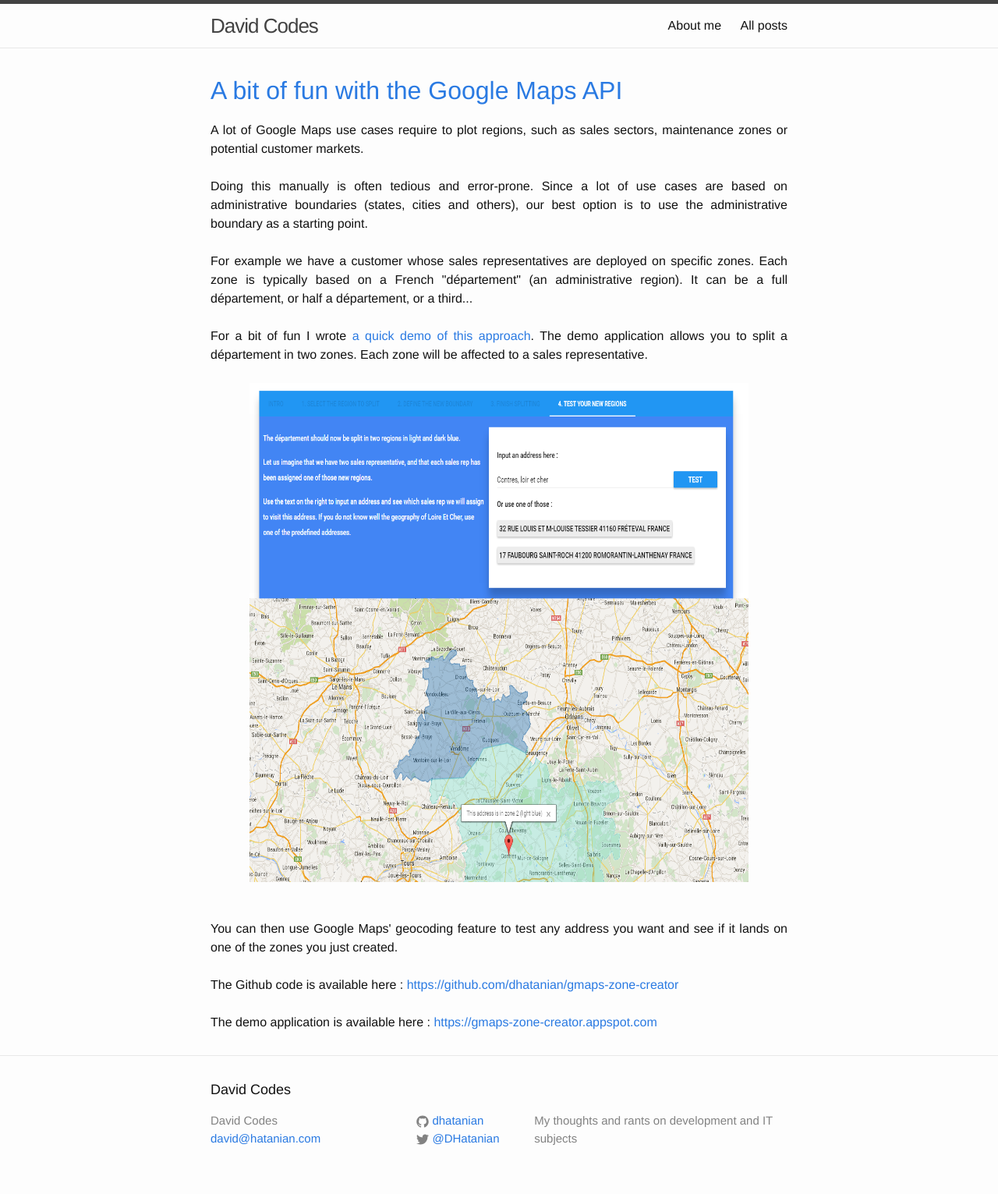
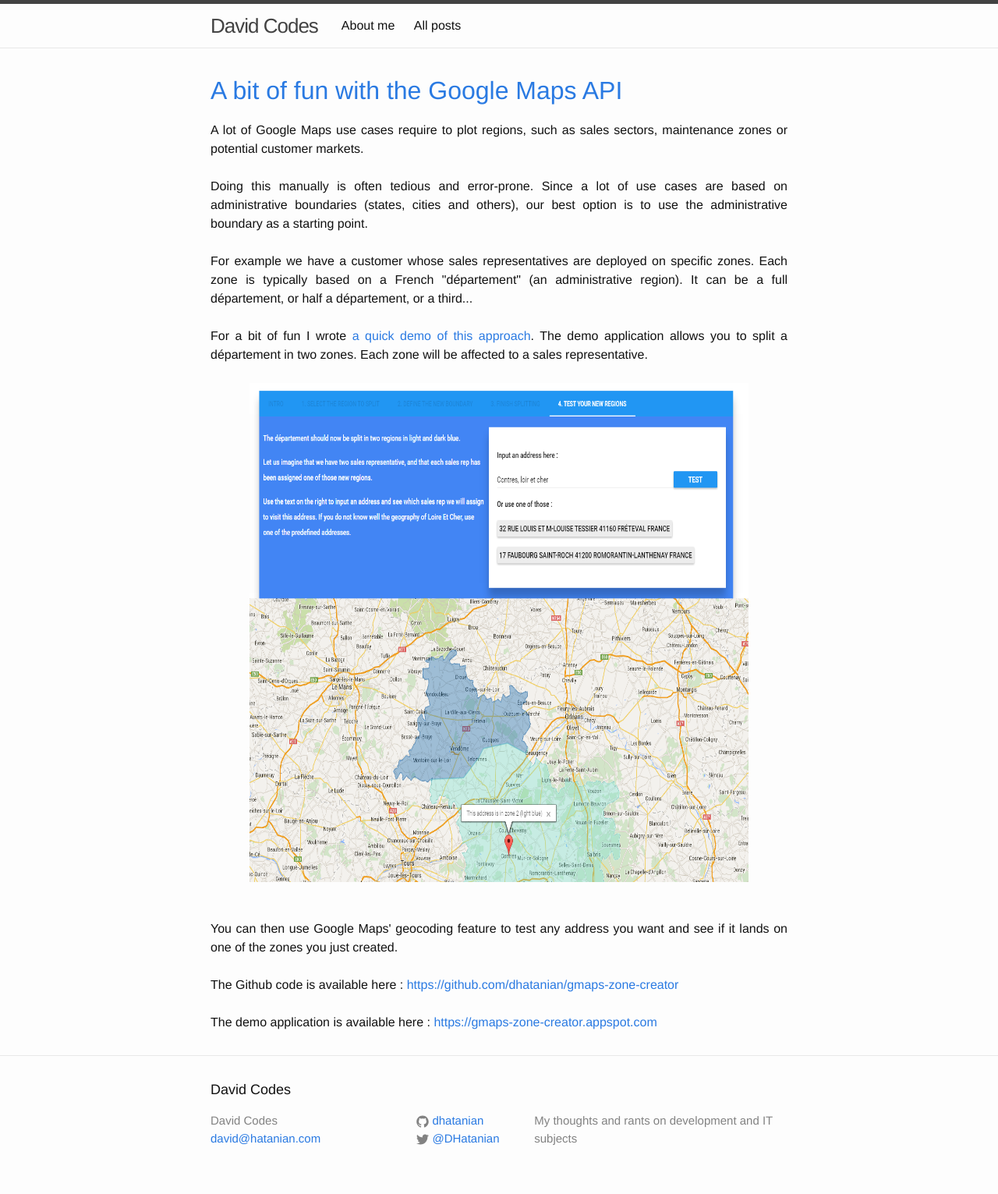
Before and after one commit to dhatanian/david-codes, a Jekyll site: the page built from index.html, in a window 1280 px wide. Shown: the whole page at 78% size. Built offline with Jekyll 4.4.1, drawn with Linux system fonts in a browser that asks for light colours.

Commit message:
move the navigation to the left

```diff
--- a/_sass/_layout.scss
+++ b/_sass/_layout.scss
@@ -24,7 +24,8 @@
 }
 
 .site-nav {
-    float: right;
+    float: left;
+    margin-left: 30px;
     line-height: 56px;
 
     .menu-icon {
```
